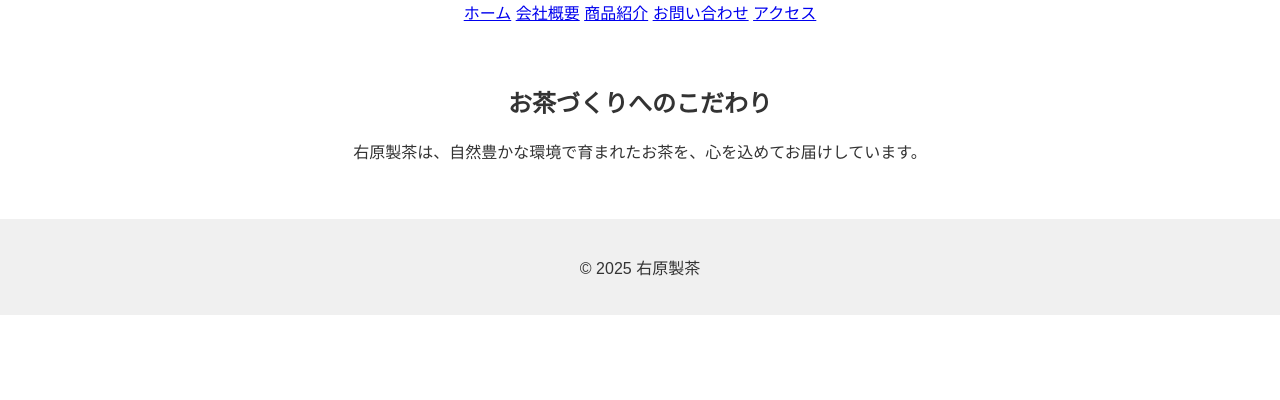
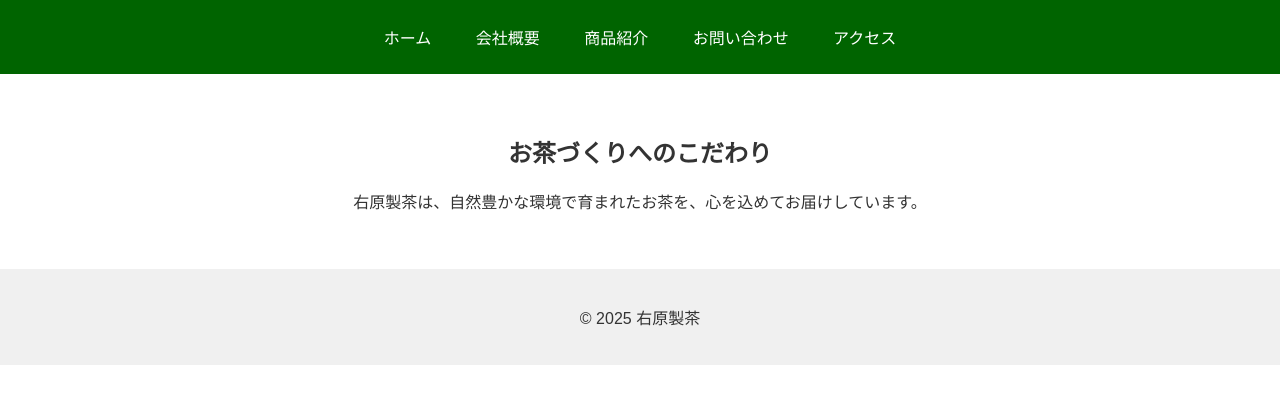
Before and after one commit to dopeness167163/uhara-green-tea.factory, a plain HTML site: page index.html in a window 1280 px wide. Shown: the part 400-800 px from the top of the page. Drawn offline with Linux system fonts and the light colour scheme.

Commit message:
CSS修正

```diff
--- a/css/style.css
+++ b/css/style.css
@@ -29,27 +29,20 @@ body {
     padding: 10px 20px;
   }
 
-  nav ul {
-    list-style: none;
-    display: flex;
-    justify-content: center;
+  nav {
     background-color: #006400;
-    margin: 0;
-    padding: 0;
+    text-align: center;
+    padding: 10px 0;
   }
 
-  nav ul li {
-    margin: 0;
-  }
-
-  nav ul li a {
-    display: block;
+  nav a {
+    display: inline-block;
     padding: 15px 20px;
     color: white;
     text-decoration: none;
   }
 
-  nav ul li a:hover {
+  nav a:hover {
     background-color: #228B22;
   }
 
--- a/index.html
+++ b/index.html
@@ -14,7 +14,7 @@
         <a href="#">会社概要</a>
         <a href="#">商品紹介</a>
         <a href="#">お問い合わせ</a>
-        <a href="https://www.google.com/maps/uv?pb=!1s0x6019ed006973e12d%3A0x670133bce6e124ae!3m1!7e115!4s%2Fmaps%2Fplace%2F%25E5%258F%25B3%25E5%258E%259F%25E8%25A3%25BD%25E8%258C%25B6%2F%4034.9656062%2C138.9472546%2C3a%2C75y%2C289.81h%2C90t%2Fdata%3D*213m4*211e1*213m2*211sKY5rLRtL4_9cqC9pgy4phA*212e0*214m2*213m1*211s0x6019ed006973e12d%3A0x670133bce6e124ae%3Fsa%3DX%26ved%3D2ahUKEwi6yNvkj46NAxXkefUHHforBwEQpx96BAgqEAA!5z5Y-z5Y6f6KO96Iy2IC0gR29vZ2xlIOaknOe0og!15sCgIgAQ&imagekey=!1e2!2sKY5rLRtL4_9cqC9pgy4phA&cr=le_a7&hl=ja&ved=1t%3A206134&ictx=111" target="_blank">アクセス</a>
+        <a href="https://g.co/kgs/g86jwZc" target="_blank">アクセス</a>
       </nav>
 
   </header>
```
